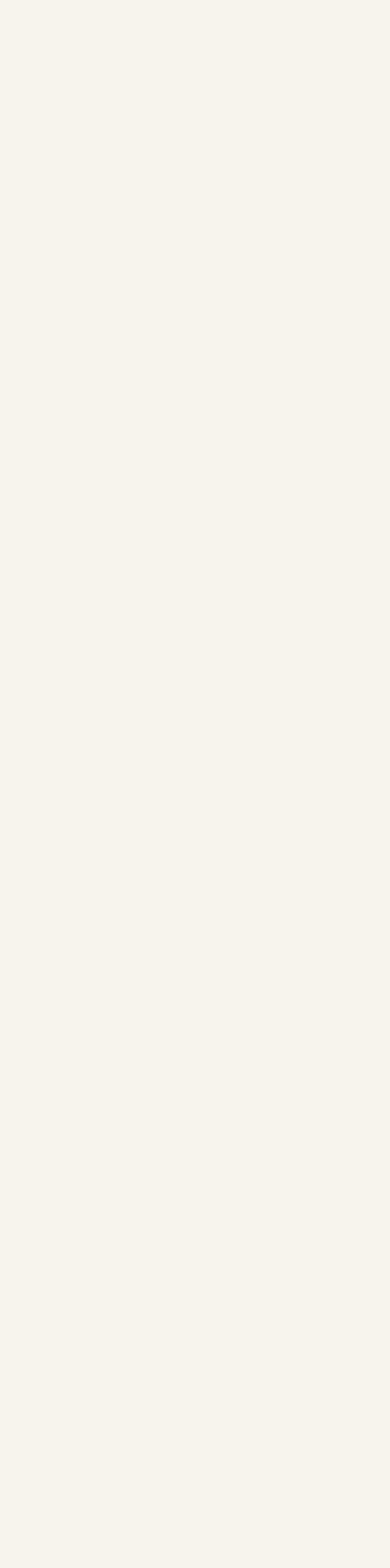
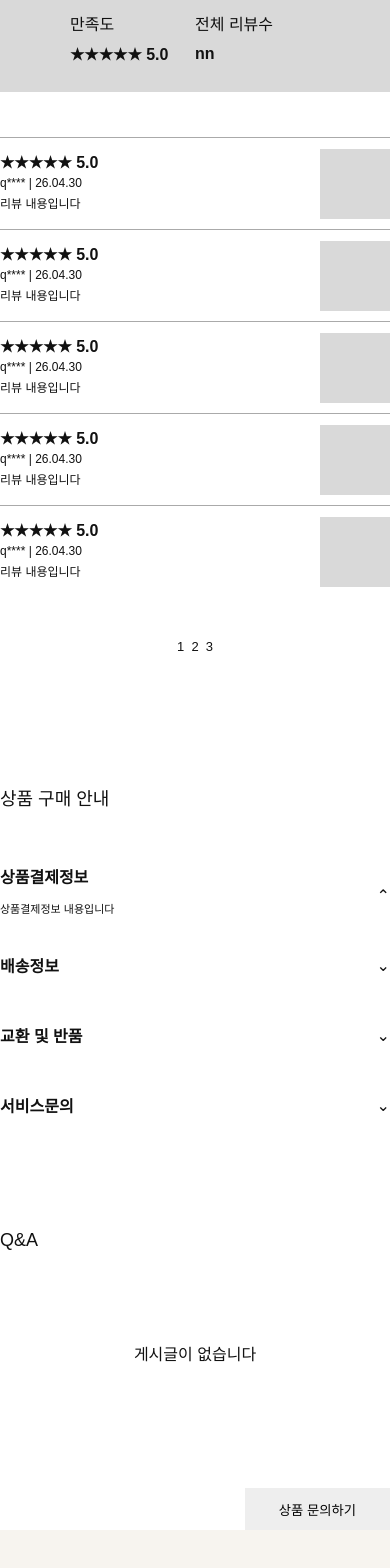
Before and after one commit to jungsk9134-dotcom/my-website, a React (Vite) app: page /product/1 in a window 390 px wide. Shown: the part 2031-3599 px from the top of the page. Before the commit the page ends 1937 px from the top, so only its background shows below. Built offline with nearby package versions, Linux system fonts and the light colour scheme.

Commit message:
add curation page

```diff
--- a/src/App.jsx
+++ b/src/App.jsx
@@ -4,6 +4,7 @@ import Home from './pages/Home'
 import TableChair from './pages/TableChair'
 import ProductDetail from './pages/ProductDetail'
 import Brand from "./pages/Brand";
+import Curation from './pages/Curation'
 
 function App() {
   return (
@@ -13,6 +14,7 @@ function App() {
       <Routes>
         <Route path="/" element={<Home />} />
         <Route path="/brand" element={<Brand />} />
+        <Route path="/curation" element={<Curation />} />
         <Route path="/table-chair" element={<TableChair />} />
         <Route path="/product/:id" element={<ProductDetail />} />
       </Routes>
--- a/src/components/Header.jsx
+++ b/src/components/Header.jsx
@@ -7,7 +7,7 @@ function Header() {
 
       <nav className="campora-nav">
         <Link to="/brand">Brand</Link>
-        <Link to="/">Curation</Link>
+        <Link to="/curation">Curation</Link>
         <Link to="/">tant · tarps</Link>
         <Link to="/">Sleeping Bag · mat</Link>
         <Link to="/table-chair">Table · Chair</Link>
--- a/src/index.css
+++ b/src/index.css
@@ -878,3 +878,156 @@ body {
   height: 220px;
   background: #555;
 }
+/* 상세페이지-리뷰,상품구매안내,Q&A 영역 */
+.review-area,
+.info-area,
+.qa-area {
+  max-width: 780px;
+  margin: 0 auto 90px;
+}
+
+.review-area h3,
+.info-area h3,
+.qa-area h3 {
+  font-size: 18px;
+  font-weight: 500;
+  margin-bottom: 50px;
+}
+
+.review-summary {
+  height: 110px;
+  background: #d9d9d9;
+  display: grid;
+  grid-template-columns: 1fr 1fr;
+  align-items: center;
+  padding: 0 70px;
+  margin-bottom: 45px;
+}
+
+.review-summary p {
+  margin: 0 0 10px;
+}
+
+.review-row {
+  min-height: 92px;
+  border-top: 1px solid #aaa;
+  display: flex;
+  justify-content: space-between;
+  align-items: center;
+}
+
+.review-row:last-of-type {
+  border-bottom: 1px solid #aaa;
+}
+
+.review-row p {
+  margin: 4px 0;
+  font-size: 12px;
+}
+
+.review-thumb {
+  width: 70px;
+  height: 70px;
+  background: #d9d9d9;
+}
+
+.review-pages {
+  text-align: center;
+  margin-top: 42px;
+  font-size: 13px;
+}
+
+.info-area {
+  margin-top: 130px;
+}
+
+.info-row {
+  min-height: 70px;
+  display: flex;
+  justify-content: space-between;
+  align-items: center;
+}
+
+.info-row p {
+  font-size: 11px;
+  margin-top: 12px;
+}
+
+.qa-area {
+  min-height: 300px;
+  position: relative;
+}
+
+.qa-area p {
+  text-align: center;
+  margin-top: 90px;
+}
+
+.qa-area button {
+  position: absolute;
+  right: 0;
+  bottom: 0;
+  width: 145px;
+  height: 42px;
+  border: none;
+  background: #eee;
+  cursor: pointer;
+}
+
+/* 큐레이션 페이지 */
+.curation-page {
+  background: #fff;
+}
+
+.curation-hero {
+  height: 360px;
+  background: #b7e7bc;
+  display: flex;
+  align-items: center;
+  padding-left: 11%;
+}
+
+.curation-hero h2 {
+  font-size: 26px;
+  line-height: 1.35;
+  margin: 0 0 170px;
+}
+
+.curation-hero p {
+  font-size: 16px;
+  color: #555;
+}
+
+.curation-card {
+  height: 280px;
+  background: #d9d9d9;
+  margin-bottom: 16px;
+  padding: 80px 10%;
+  display: flex;
+  justify-content: space-between;
+  align-items: center;
+}
+
+.curation-card h3 {
+  font-size: 27px;
+  line-height: 1.3;
+  font-weight: 500;
+}
+
+.curation-card button {
+  border: none;
+  background: white;
+  padding: 12px 22px;
+  font-size: 15px;
+  cursor: pointer;
+}
+
+@media (max-width: 700px) {
+  .curation-card {
+    height: auto;
+    min-height: 240px;
+    flex-direction: column;
+    align-items: flex-start;
+    gap: 40px;
+  }
+}
--- /dev/null
+++ b/src/pages/Curation.jsx
@@ -0,0 +1,43 @@
+function Curation() {
+  return (
+    <main className="curation-page">
+      <section className="curation-hero">
+        <div>
+          <h2>
+            장작 소리만 들리는 밤,<br />
+            불빛 하나로 충분한 캠핑
+          </h2>
+          <p>큐레이션 이유 / 불멍에 대한 감상 내용</p>
+        </div>
+      </section>
+
+      <section className="curation-card">
+        <h3>
+          불을 바라보는 것만으로 충분한 여행<br />
+          불멍의 매력
+        </h3>
+        <button>큐레이션 보러가기 →</button>
+      </section>
+
+      <section className="curation-card">
+        <h3>
+          차만 들고 훌쩍 떠나는<br />
+          감성 가득 차박 캠핑
+        </h3>
+        <button>큐레이션 보러가기 →</button>
+      </section>
+
+      <section className="curation-card">
+        <h3>
+          극강의 미니멀리즘<br />
+          미니멀캠핑
+        </h3>
+        <button>큐레이션 보러가기 →</button>
+      </section>
+
+      <footer className="campora-footer"></footer>
+    </main>
+  )
+}
+
+export default Curation
--- a/src/pages/ProductDetail.jsx
+++ b/src/pages/ProductDetail.jsx
@@ -63,6 +63,66 @@ function ProductDetail() {
       <section className="detail-content">
         <div className="fake-img">상세페이지 이미지</div>
       </section>
+      <section className="review-area">
+  <h3>리뷰</h3>
+
+  <div className="review-summary">
+    <div>
+      <p>만족도</p>
+      <strong>★★★★★ 5.0</strong>
+    </div>
+    <div>
+      <p>전체 리뷰수</p>
+      <strong>nn</strong>
+    </div>
+  </div>
+
+  {[1, 2, 3, 4, 5].map((item) => (
+    <div className="review-row" key={item}>
+      <div>
+        <strong>★★★★★ 5.0</strong>
+        <p>q**** | 26.04.30</p>
+        <p>리뷰 내용입니다</p>
+      </div>
+      <div className="review-thumb"></div>
+    </div>
+  ))}
+
+  <div className="review-pages">1&nbsp;&nbsp;2&nbsp;&nbsp;3</div>
+</section>
+
+<section className="info-area">
+  <h3>상품 구매 안내</h3>
+
+  <div className="info-row">
+    <div>
+      <strong>상품결제정보</strong>
+      <p>상품결제정보 내용입니다</p>
+    </div>
+    <span>⌃</span>
+  </div>
+
+  <div className="info-row">
+    <strong>배송정보</strong>
+    <span>⌄</span>
+  </div>
+
+  <div className="info-row">
+    <strong>교환 및 반품</strong>
+    <span>⌄</span>
+  </div>
+
+  <div className="info-row">
+    <strong>서비스문의</strong>
+    <span>⌄</span>
+  </div>
+</section>
+
+<section className="qa-area">
+  <h3>Q&A</h3>
+  <p>게시글이 없습니다</p>
+  <button>상품 문의하기</button>
+</section>
     </main>
   )
 }
```
